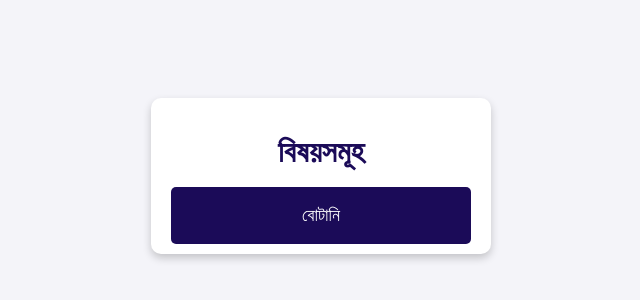
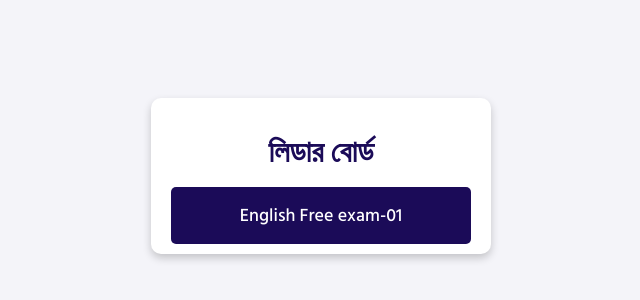
Before and after one commit to medicalprostuti/Smwebframe2, a plain HTML site: page leaderboardlist.html in a window 1280 px wide. Shown: the part 244-544 px from the top of the page, without its empty margins (319-959 px from the left). Drawn offline with Linux system fonts and the light colour scheme.

Commit message:
Update leaderboardlist.html

```diff
--- a/leaderboardlist.html
+++ b/leaderboardlist.html
@@ -75,10 +75,10 @@
 
   <body>
     <div class="subject-container">
-      <h1 class="subject-heading">বিষয়সমূহ</h1>
+      <h1 class="subject-heading">লিডার বোর্ড</h1>
       <div class="subject-list">
-        <a href="https://medicalprostuti.github.io/b/" class="subject-button"
-          >বোটানি</a
+        <a href="https//successmentorship.xyz/leaderboard1.html" class="subject-button"
+          >English Free exam-01 </a
         >
 
       </div>
```
